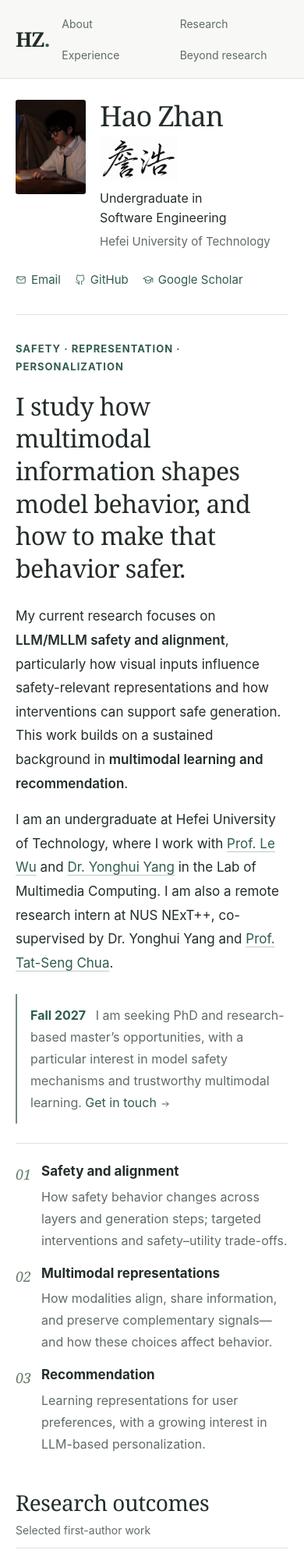
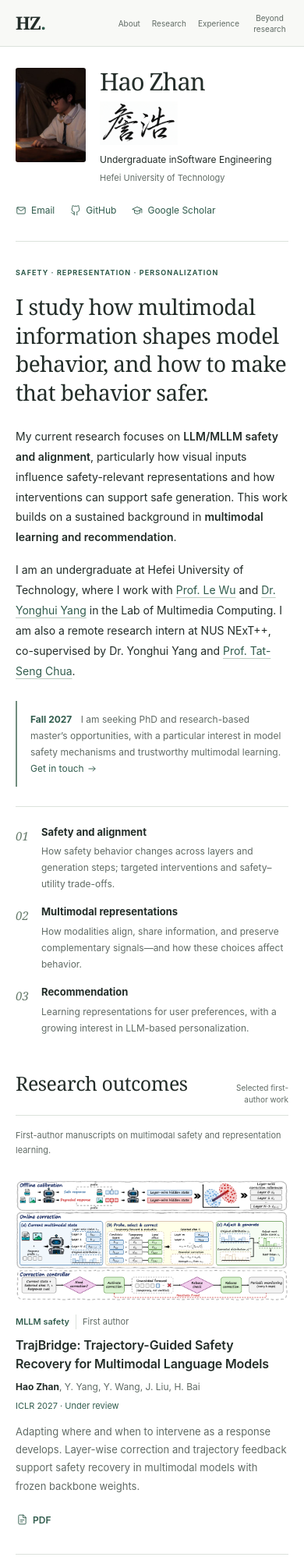
Before and after one commit to HaoEverrr/HaoEverrr.github.io, a plain HTML site: page index.html in a window 390 px wide. Shown: the top 1997 px of the page at 78% size. Drawn offline with Linux system fonts and the light colour scheme.

Commit message:
Update index.html

```diff
--- a/index.html
+++ b/index.html
@@ -141,100 +141,6 @@
     @media(max-width:560px){.signature{width:100px;margin:0 0 9px}}
     @media print{.signature{width:100px;margin:0 0 8px}}
     /* Append after the existing styles. rem values respect browser font settings. */
-@media screen {
-  body { font-size: 1.125rem; }
-  nav a { font-size: 1rem; }
-  h1 { font-size: 2.75rem; }
-  .role { font-size: 1.0625rem; }
-  .affiliation, .profile-links a { font-size: 1rem; }
-  .profile-note { font-size: .9375rem; }
-  .eyebrow { font-size: .8125rem; letter-spacing: .12em; }
-  .intro { font-size: clamp(2rem, 3vw, 2.5rem); }
-  .about > p:not(.eyebrow) { font-size: 1.125rem; line-height: 1.8; }
-  .about .opportunity { font-size: 1rem !important; }
-  .interest-number { font-size: 1.125rem; }
-  .interests h3 { font-size: 1.0625rem; line-height: 1.5; }
-  .interests p { font-size: 1rem; }
-  .section-heading { flex-wrap: wrap; gap: 8px 16px; }
-  .section-heading h2 { font-size: 2rem; }
-  .section-heading > span, .section-note { font-size: .9375rem; }
-  .paper-figure > span, .paper-kicker { font-size: .875rem; }
-  .paper h3 { font-size: 1.25rem; }
-  .collaborative h3 { font-size: 1.125rem; }
-  .authors, .paper-summary { font-size: 1rem; }
-  .venue { font-size: .9375rem; }
-  .paper-links { flex-wrap: wrap; }
-  .paper-links a { font-size: .9375rem; min-height: 36px; }
-  .subheading { font-size: .9375rem; }
-  .entry-top { flex-wrap: wrap; gap: 4px 18px; }
-  .entry-top h3 { font-size: 1.125rem; }
-  .date { font-size: .875rem; white-space: normal; }
-  .entry-role, .entry-advisors { font-size: 1rem; }
-  .institution-content > p:last-child:not(.entry-role):not(.entry-advisors),
-  .experience-entry > p:last-child:not(.entry-role):not(.entry-advisors) {
-    font-size: 1rem;
-  }
-  .recognition-group h3 { font-size: 1.25rem; }
-  .recognition-list, .honors li { font-size: 1rem; }
-  .recognition-detail { font-size: .9375rem; }
-  #beyond p { font-size: 1.125rem; line-height: 1.8; }
-  footer { font-size: .875rem; }
-}
-
-@media screen and (max-width: 820px) {
-  nav a { font-size: .9375rem; }
-  .identity h1 { font-size: 2.5rem; }
-  .role { font-size: 1rem; }
-  .role br { display: initial; }
-  .affiliation, .profile-links a { font-size: .9375rem; }
-  .profile-links a { min-height: 36px; }
-  .intro { font-size: 2.25rem; }
-  .section-heading h2 { font-size: 1.875rem; }
-}
-
-@media screen and (max-width: 560px) {
-  html { scroll-padding-top: 132px; }
-  .header-inner { gap: 16px; padding: 10px 20px; }
-  .wordmark { font-size: 1.625rem; flex-shrink: 0; }
-  nav {
-    display: grid;
-    grid-template-columns: repeat(2, minmax(0, 1fr));
-    gap: 0 12px;
-    flex: 1;
-    max-width: 320px;
-  }
-  nav a {
-    display: flex;
-    align-items: center;
-    min-height: 40px;
-    padding: 6px 0;
-    font-size: .875rem;
-    line-height: 1.5;
-  }
-  nav a:last-child { max-width: none; text-align: left; }
-  .identity h1 { font-size: 2.25rem; }
-  .role { font-size: 1rem; }
-  .affiliation, .profile-links a { font-size: .9375rem; }
-  .profile-links { gap: 8px 18px; }
-  .profile-links a { min-height: 40px; }
-  .eyebrow { font-size: .8125rem; letter-spacing: .08em; }
-  .intro { font-size: 2rem; }
-  .about > p:not(.eyebrow) { font-size: 1.0625rem; }
-  .about .opportunity { font-size: 1rem !important; }
-  .section-heading h2 { font-size: 1.75rem; }
-  .section-heading > span { max-width: none; text-align: left; font-size: .875rem; }
-  .section-note { font-size: .9375rem; }
-  .paper h3 { font-size: 1.1875rem; }
-  .paper-summary { font-size: 1rem; }
-  .paper-links a { font-size: .9375rem; min-height: 40px; }
-  .paper-kicker { font-size: .875rem; }
-  .entry-top h3 { font-size: 1.125rem; }
-  .recognition-list { font-size: 1rem; }
-  .recognition-group h3 { font-size: 1.25rem; }
-  .honors li span:last-child { font-size: .9375rem; }
-  #beyond p { font-size: 1.0625rem; }
-  footer { font-size: .875rem; }
-}
 
     </style>
     <title>Hao Zhan | Academic Homepage</title>
```
